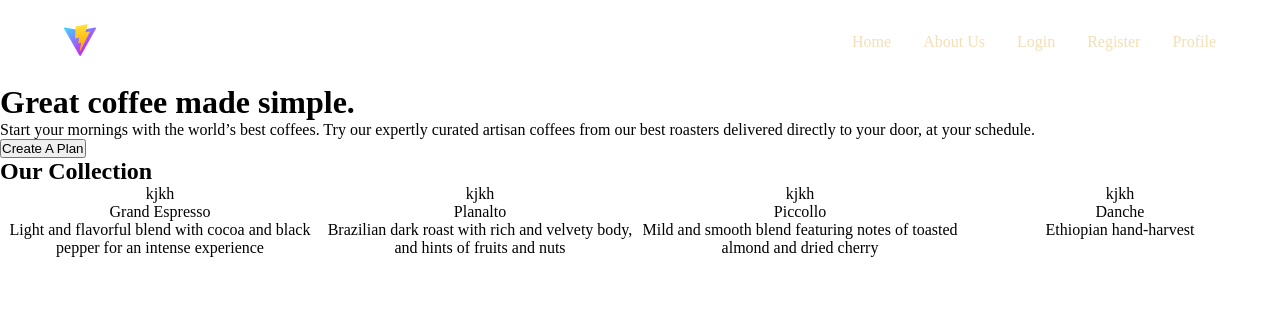
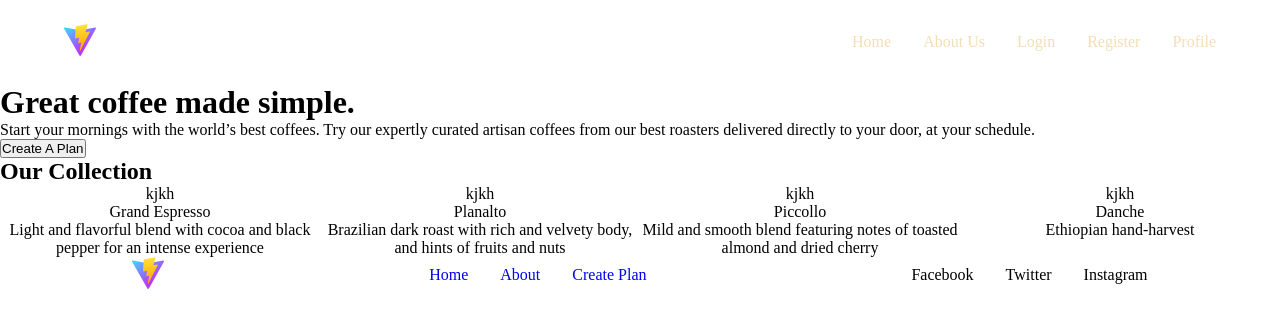
Before and after one commit to Jack-WebDev/CoffeeRoasters_MERN, a React (Vite) app in the folder frontend/: page / in a window 1280 px wide. Shown: the top 328 px of the page. Built offline with nearby package versions, Linux system fonts and the light colour scheme.

Commit message:
footer done

```diff
--- /dev/null
+++ b/frontend/src/components/CSS/Footer.css
@@ -0,0 +1,39 @@
+.footer_nav {
+  display: flex;
+  justify-content: space-around;
+  align-items: center;
+}
+
+.footer__menu {
+  display: flex;
+  gap: 2rem;
+  align-items: center;
+  list-style: none;
+}
+
+.footer__menu a {
+  text-decoration: none;
+}
+
+.social_links {
+  display: flex;
+  gap: 2rem;
+  align-items: center;
+  list-style: none;
+}
+
+@media screen and (max-width: 765px) {
+  .footer_nav {
+    display: grid;
+    gap: 2rem;
+    text-align: center;
+  }
+
+  .footer__menu {
+    display: grid;
+  }
+
+  .social_links {
+    display: grid;
+  }
+}
--- /dev/null
+++ b/frontend/src/components/Footer.jsx
@@ -0,0 +1,31 @@
+import { Link } from "react-router-dom";
+import "./CSS/Footer.css";
+const Footer = () => {
+  return (
+    <nav className="footer_nav">
+      <div className="logo">
+        <img src="/vite.svg" alt="logo" />
+      </div>
+
+      <ul className="footer__menu">
+        <li>
+          <Link to={"/home"}>Home</Link>
+        </li>
+        <li>
+          <Link to={"/about"}>About</Link>
+        </li>
+        <li>
+          <Link to={"/createPlan"}>Create Plan</Link>
+        </li>
+      </ul>
+
+      <ul className="social_links">
+        <li>Facebook</li>
+        <li>Twitter</li>
+        <li>Instagram</li>
+      </ul>
+    </nav>
+  );
+};
+
+export default Footer;
--- a/frontend/src/pages/About.jsx
+++ b/frontend/src/pages/About.jsx
@@ -1,3 +1,4 @@
+import Footer from "../components/Footer";
 import Header from "../components/Header";
 import Hero from "../components/Hero";
 
@@ -11,6 +12,8 @@ const About = () => {
           "Coffeeroasters began its journey of exotic discovery in 1999, highlighting stories of coffee from around the world. We have since been dedicated to bring the perfect cup - from bean to brew - in every shipment."
         }
       />
+
+      <Footer/>
     </div>
   );
 };
--- a/frontend/src/pages/Home.jsx
+++ b/frontend/src/pages/Home.jsx
@@ -2,6 +2,7 @@ import Header from "../components/Header";
 import Hero from "../components/Hero";
 import coffeeData from "../components/data/coffeeTypes.json";
 import "../components/CSS/Home.css";
+import Footer from "../components/Footer";
 
 const Home = () => {
   return (
@@ -51,6 +52,8 @@ const Home = () => {
           ))}
         </div>
       </div>
+
+      <Footer/>
     </div>
   );
 };
```
